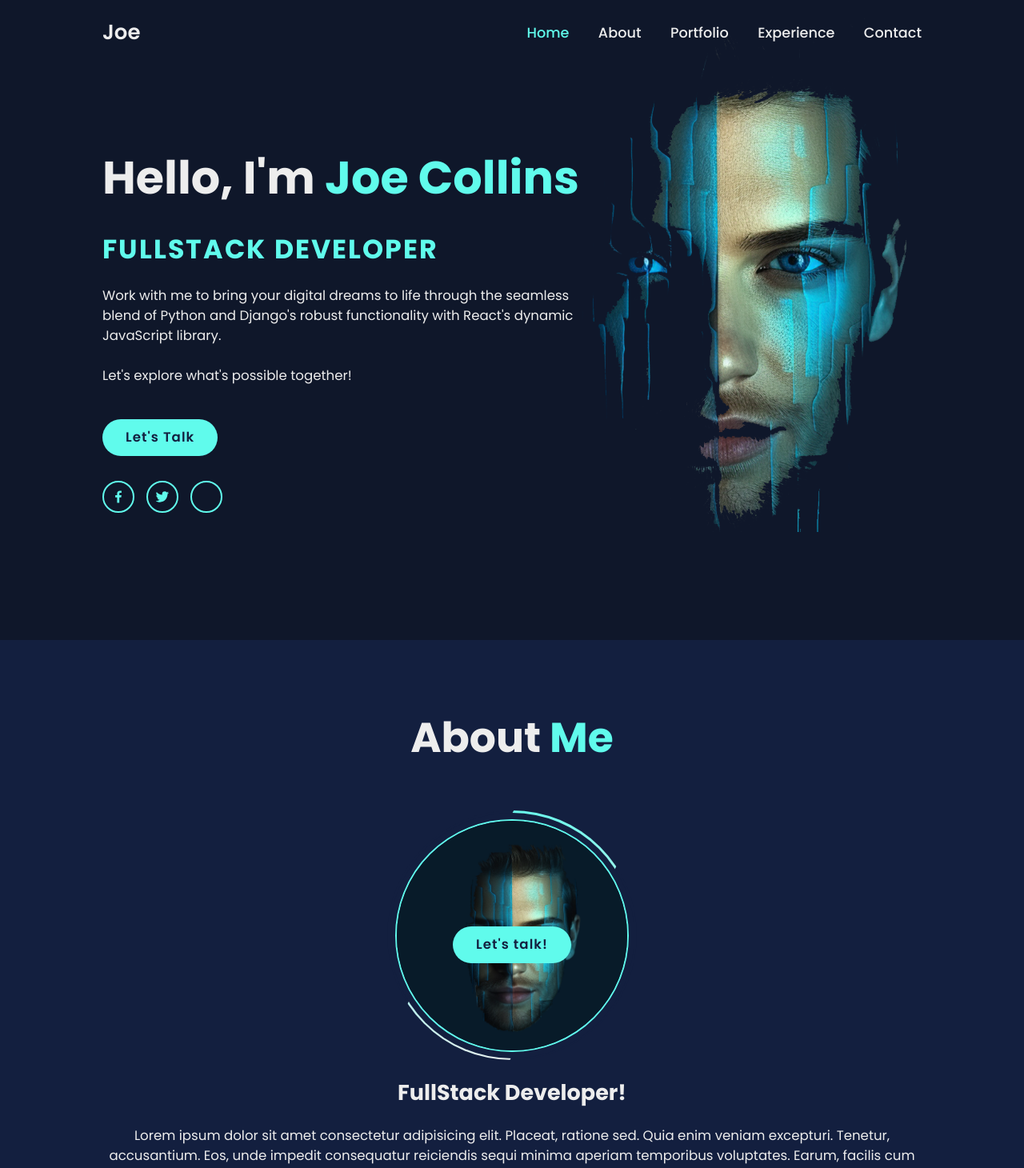
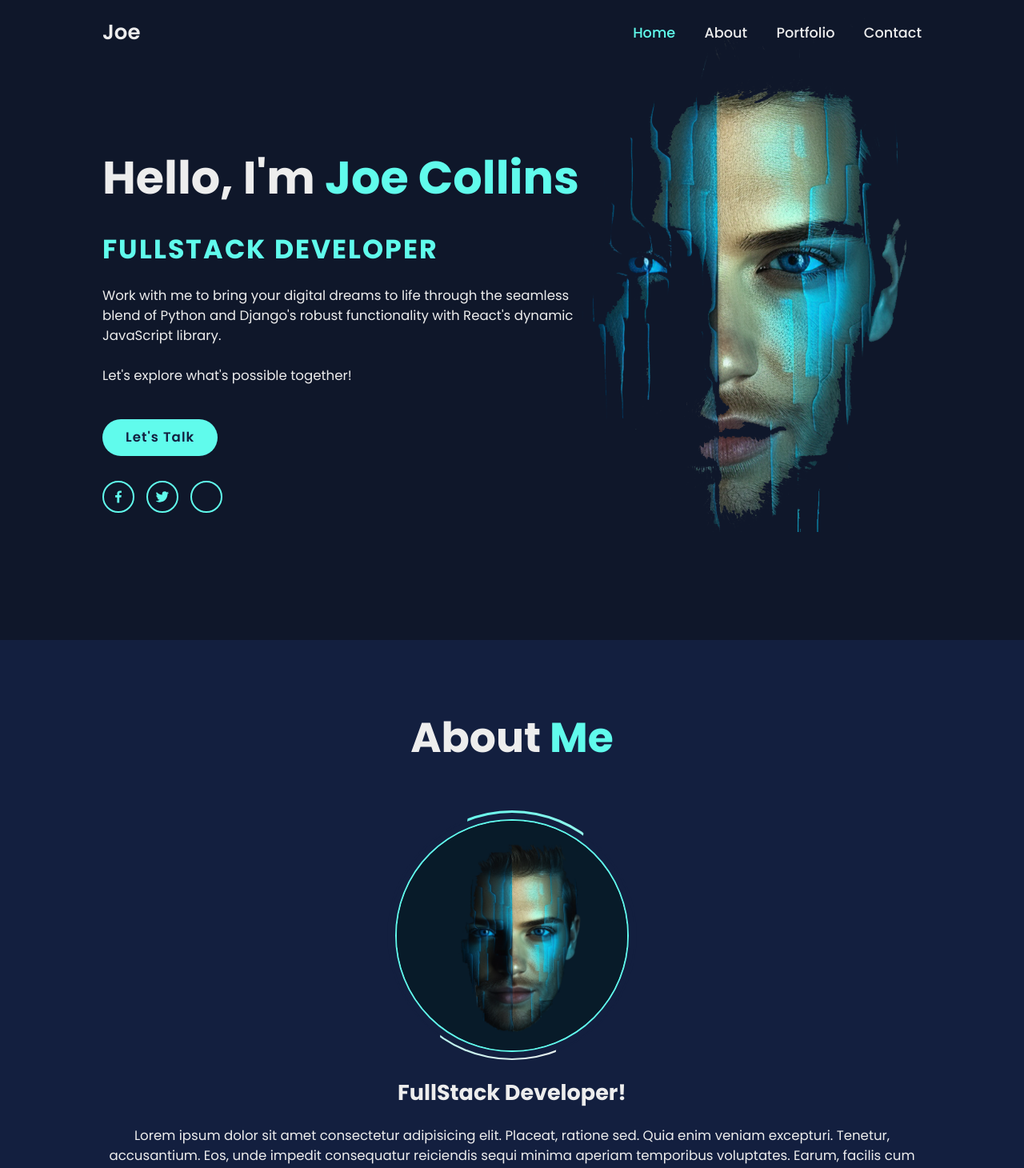
Before and after one commit to Joe-Collins-1986/Portfolio-Main, a React (Vite) app: page / in a window 1280 px wide. Shown: the top 1460 px of the page at 80% size. Built offline with nearby package versions, Linux system fonts and the light colour scheme; some icons are missing.

Commit message:
remove unused exp component

```diff
--- a/src/App.jsx
+++ b/src/App.jsx
@@ -16,7 +16,6 @@ function App() {
       <Home />
       <About />
       <Portfolio />
-      <Experience />
       <Contact />
       <Footer />
     </>
--- a/src/components/NavBar.jsx
+++ b/src/components/NavBar.jsx
@@ -16,7 +16,7 @@ const NavBar2 = () => {
     "home",
     "about",
     "portfolio",
-    "experience",
+    // "experience",
     // "skills",
     "contact",
   ]);
@@ -89,13 +89,7 @@ const NavBar2 = () => {
         >
           Portfolio
         </a>
-        <a
-          href="#experience"
-          className={activeSection === "experience" ? styles.active : ""}
-          onClick={() => setHamActive(false)}
-        >
-          Experience
-        </a>
+
         <a
           href="#contact"
           className={activeSection === "contact" ? styles.active : ""}
--- a/src/styles/About.module.css
+++ b/src/styles/About.module.css
@@ -7,7 +7,6 @@
   gap: 2rem;
   background: var(--second-bg-color);
   padding-bottom: 6rem;
-  z-index: 0;
 }
 
 .box {
@@ -48,6 +47,7 @@
   position: absolute;
   inset: 1rem;
   border: 0.25rem solid var(--main-color);
+  background: var(--bg-color);
   z-index: 3;
   border-radius: 50%;
   overflow: hidden;
@@ -63,42 +63,23 @@
   left: 0;
   width: 100%;
   height: 100%;
+  z-index: 3;
+  visibility: visible;
+  transition: opacity 0.5s ease, visibility 0.5s ease;
 }
 
 .box:hover .aboutImg img {
   opacity: 0;
+  visibility: hidden;
 }
 
-/* .aboutImg {
+.aboutImg h2 {
   position: relative;
-  width: 25rem;
-  height: 25rem;
-  border-radius: 50%;
-  display: flex;
-  justify-content: center;
-  align-items: center;
+  font-size: 2.6rem;
+  font-weight: 600;
+  padding: 1rem;
+  text-transform: uppercase;
 }
-
-.aboutImg img {
-  width: 90%;
-  border-radius: 50%;
-  border: 0.2rem solid var(--main-color);
-}
-
-.aboutImg .circleSpin {
-  position: absolute;
-  top: 50%;
-  left: 50%;
-  transform: translate(-50%, -50%) rotate(0);
-  width: 100%;
-  height: 100%;
-  border-radius: 50%;
-  border-top: 0.2rem solid var(--second-bg-color);
-  border-bottom: 0.2rem solid var(--second-bg-color);
-  border-left: 0.2rem solid var(--main-color);
-  border-right: 0.2rem solid var(--main-color);
-  animation: aboutSpinner 8s linear infinite;
-} */
 
 .aboutContent {
   text-align: center;
@@ -116,12 +97,6 @@
   margin: 2rem 0 3rem;
 }
 
-/* @keyframes aboutSpinner {
-  100% {
-    transform: translate(-50%, -50%) rotate(360deg);
-  }
-} */
-
 @keyframes spin {
   0% {
     transform: rotate(0deg);
--- a/src/styles/Contact.module.css
+++ b/src/styles/Contact.module.css
@@ -1,6 +1,7 @@
 .contact {
   /* min-height: auto; */
   padding-bottom: 7rem;
+  background: var(--second-bg-color);
 }
 
 .contact form {
@@ -45,7 +46,7 @@
   left: 0;
   width: 0;
   height: 100%;
-  background: var(--second-bg-color);
+  background: var(--bg-color);
   border-radius: 0.6rem;
   z-index: -1;
   transition: 0.5s;
--- a/src/styles/MultiUse.module.css
+++ b/src/styles/MultiUse.module.css
@@ -22,76 +22,6 @@
   box-shadow: 0 0 1rem var(--main-color);
 }
 
-/* .btnBox {
-  position: relative;
-  display: flex;
-  justify-content: space-between;
-  width: 34.5rem;
-  height: 5rem;
-} */
-
-/* .btnBox .btn {
-  position: relative;
-  display: inline-flex;
-  justify-content: center;
-  align-items: center;
-  width: 15rem;
-  height: 100%;
-  background: var(--main-color);
-  border: 0.2rem solid var(--main-color);
-  border-radius: 0.8rem;
-  font-size: 1.8rem;
-  font-weight: 600;
-  letter-spacing: 0.1rem;
-  color: var(--bg-color);
-  z-index: 1;
-  overflow: hidden;
-  transition: 0.5s;
-} */
-
-/* .btnBox .btn:hover {
-  color: var(--main-color);
-}
-
-.btnBox .btn::before {
-  content: "";
-  position: absolute;
-  top: 0;
-  left: 0;
-  width: 0;
-  height: 100%;
-  background-color: var(--bg-color);
-
-  z-index: -1;
-  transition: 0.5s;
-} */
-
-/* .btnBox .btn:nth-child(2) {
-  background: transparent;
-  color: var(--main-color);
-}
-
-.btnBox .btn:nth-child(2):hover {
-  color: var(--bg-color);
-}
-
-.btnBox .btn:nth-child(2)::before {
-  background: var(--main-color);
-}
-
-.btnBox .btn:hover::before {
-  width: 100%;
-} */
-
-/* .btnBox.btns {
-  display: inline-block;
-  width: 15rem;
-}
-
-.btnBox.btns a::before {
-  background: var(--second-bg-color);
-} */
-
 /* ANIMATE */
 .animateBg {
   position: absolute;
@@ -100,7 +30,7 @@
   width: 100%;
   height: 100%;
   background: var(--bg-color);
-  z-index: 1;
+  z-index: 5;
 }
 
 .animateSecBg {
@@ -110,7 +40,7 @@
   width: 100%;
   height: 100%;
   background: var(--second-bg-color);
-  z-index: 1;
+  z-index: 5;
 }
 
 .animateBg.animate1.animateImage {
```
Also changed, not shown: src/components/About.jsx (+1 -6 lines).
